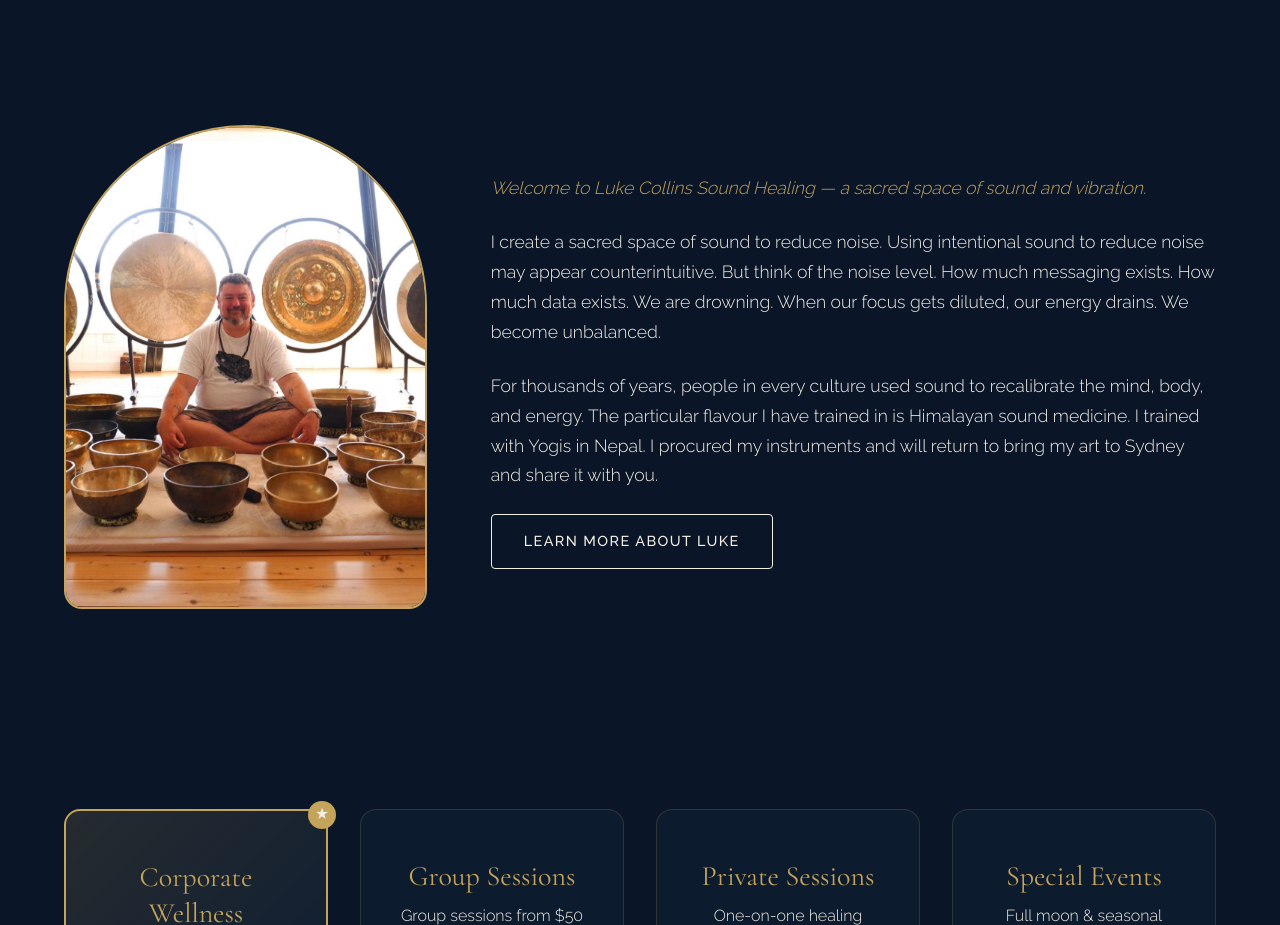
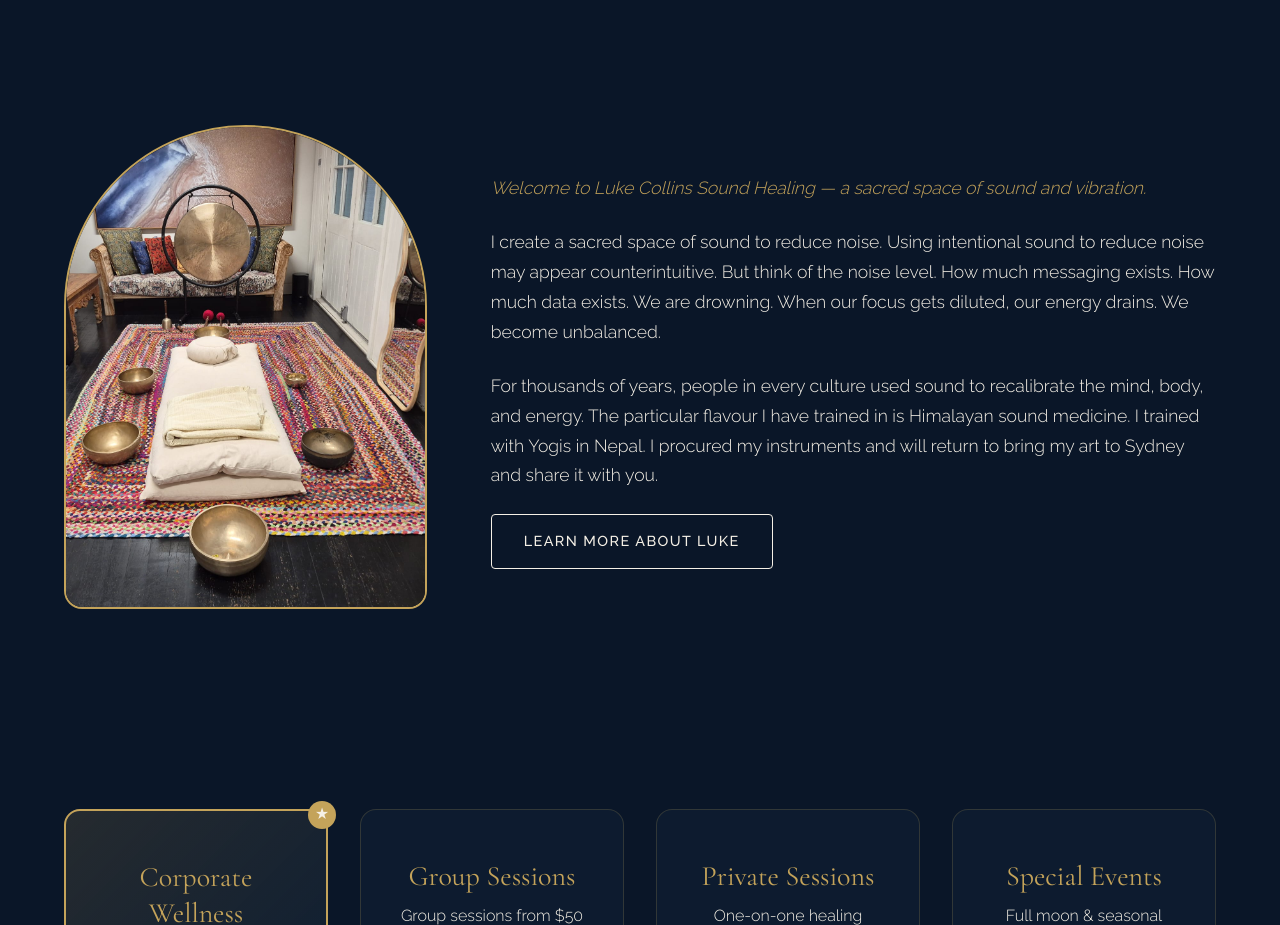
Before and after one commit to honeyyydoge/luke-collins-sound-healing, a website: page index.html in a window 1280 px wide. Shown: the part 1009-1934 px from the top of the page. Drawn offline with nearby package versions, Linux system fonts and the light colour scheme.

Commit message:
Update homepage arched portrait to new WhatsApp photo

```diff
--- a/index.html
+++ b/index.html
@@ -245,7 +245,7 @@
         <div class="container">
             <div class="about-content">
                 <div class="about-image">
-                    <img src="assets/luke-portrait-full.jpg" alt="Luke Collins - Sound Healing Practitioner">
+                    <img src="assets/luke-portrait-home.jpg" alt="Luke Collins - Sound Healing Practitioner">
                 </div>
                 <div class="about-text">
                     <p class="lead">Welcome to Luke Collins Sound Healing — a sacred space of sound and vibration.</p>
```
Also changed, not shown: assets/luke-portrait-home.jpg (added).
